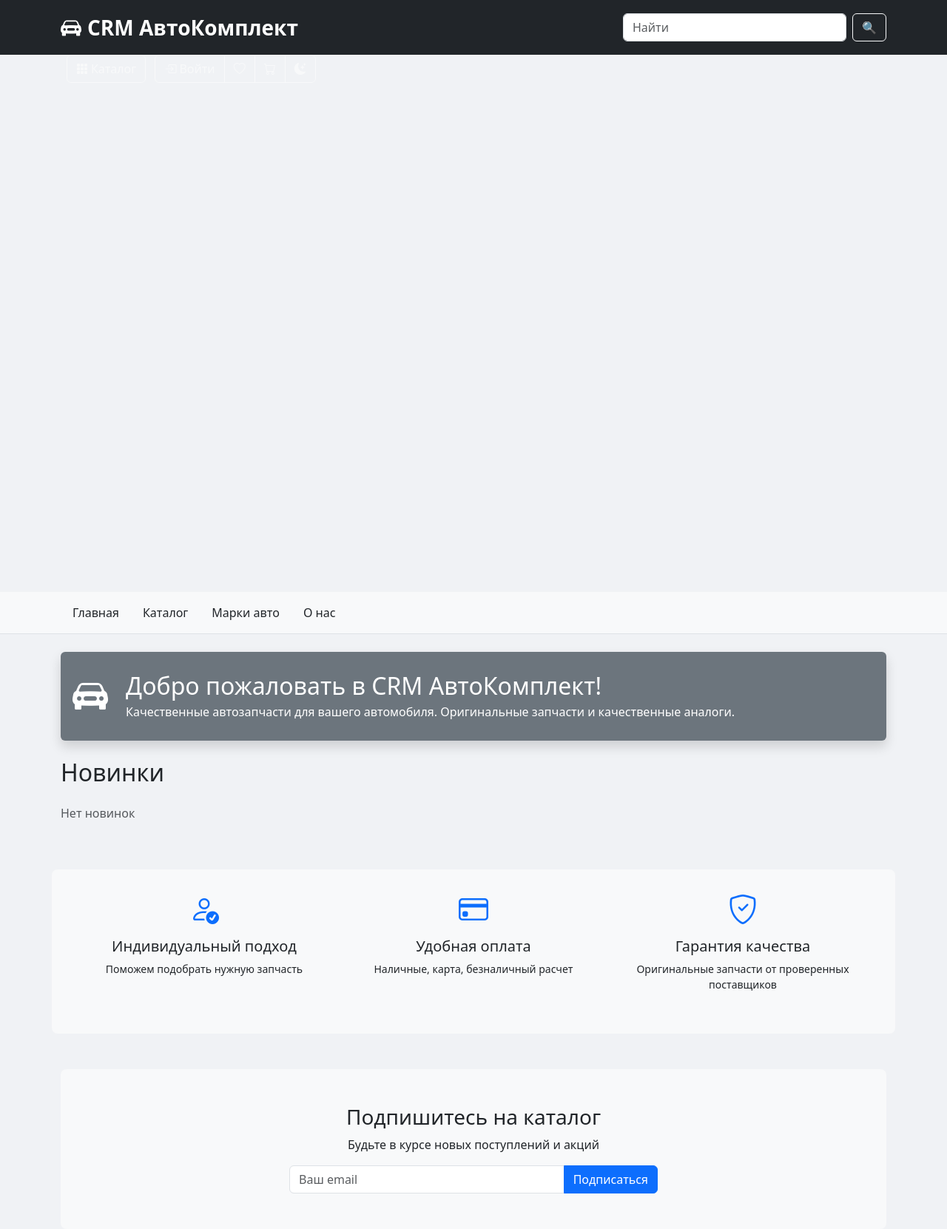
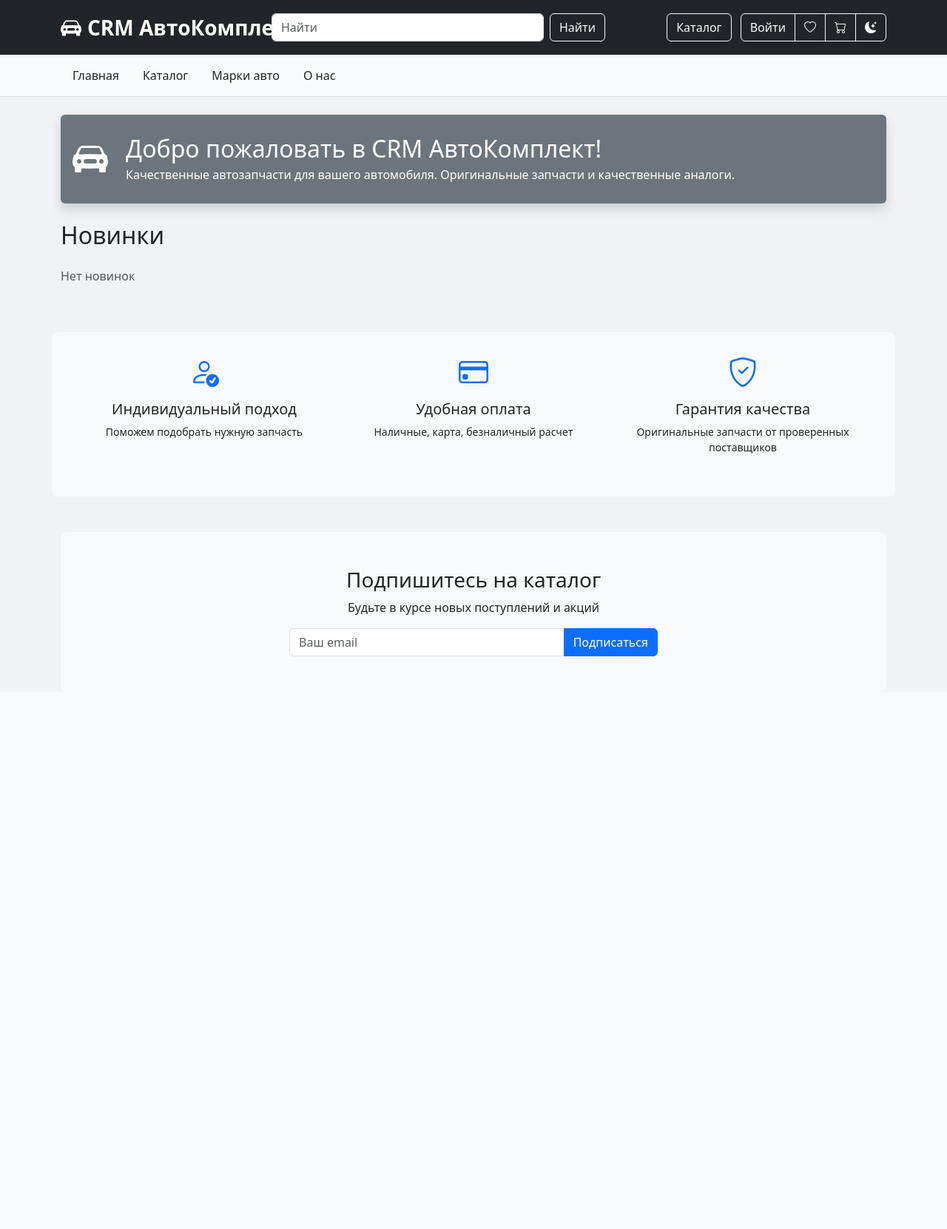
Before and after one commit to Akika15/crm-auto, a Django app: page / in a window 1280 px wide. Shown: the whole page at 74% size. After the commit the page ends 887 px from the top, so only its background shows below. Run offline with Django 5.2, Linux system fonts and the light colour scheme.

Commit message:
Restore original layout: header, menu, guest page

```diff
--- a/crm_app/templates/crm_app/base.html
+++ b/crm_app/templates/crm_app/base.html
@@ -6,20 +6,6 @@
     <title>CRM АвтоКомплект</title>
     <link href="https://cdn.jsdelivr.net/npm/bootstrap@5.3.0/dist/css/bootstrap.min.css" rel="stylesheet">
     <link rel="stylesheet" href="https://cdn.jsdelivr.net/npm/bootstrap-icons@1.11.3/font/bootstrap-icons.min.css">
-    <style>
-        .search-form {
-            max-width: 300px;
-        }
-        @media (max-width: 768px) {
-            .search-form {
-                max-width: 100%;
-                margin-top: 10px;
-            }
-            .navbar-brand {
-                font-size: 1.2rem;
-            }
-        }
-    </style>
 </head>
 <body style="background-color: #f0f2f5; min-height: 100vh; transition: all 0.3s ease;">
     <div style="min-height: 100vh;">
@@ -27,27 +13,19 @@
         <div class="bg-dark py-3">
             <div class="container">
                 <div class="row align-items-center">
-            <div class="col-md-4">
+                    <div class="col-md-3">
                         <a class="navbar-brand text-white fs-3 fw-bold" href="{% url 'crm_app:dashboard' %}">
                             <i class="bi bi-car-front-fill me-2"></i>CRM АвтоКомплект
                         </a>
                     </div>
-            <div class="col-md-4">
-                <!-- Пусто для отступа -->
+                    <div class="col-md-5">
+                        <form class="d-flex" role="search" method="get" action="{% url 'crm_app:catalog' %}">
+                            <input class="form-control me-2" type="search" name="search" placeholder="Найти" aria-label="Search">
+                            <button class="btn btn-outline-light" type="submit">Найти</button>
+                        </form>
                     </div>
                     <div class="col-md-4 text-end">
-                <form class="d-flex" role="search" method="get" action="{% url 'crm_app:catalog' %}">
-                    <input class="form-control me-2" type="search" name="search" placeholder="Найти" aria-label="Search">
-                    <button class="btn btn-outline-light" type="submit">🔍</button>
-                </form>
-            </div>
-        </div>
-    </div>
- </div>
-                    <div class="col-md-4 text-end">
-                        <a href="{% url 'crm_app:catalog' %}" class="btn btn-outline-light me-2">
-                            <i class="bi bi-grid-3x3-gap-fill me-1"></i>Каталог
-                        </a>
+                        <a href="{% url 'crm_app:catalog' %}" class="btn btn-outline-light me-2">Каталог</a>
                         <div class="btn-group">
                             {% if user.is_authenticated %}
                                 <button type="button" class="btn btn-outline-light dropdown-toggle" data-bs-toggle="dropdown">
@@ -74,9 +52,7 @@
                                     </li>
                                 </ul>
                             {% else %}
-                                <a href="{% url 'login' %}" class="btn btn-outline-light">
-                                    <i class="bi bi-box-arrow-in-right me-1"></i>Войти
-                                </a>
+                                <a href="{% url 'login' %}" class="btn btn-outline-light">Войти</a>
                             {% endif %}
                             <a href="{% url 'crm_app:wishlist' %}" class="btn btn-outline-light">
                                 <i class="bi bi-heart"></i>
@@ -98,16 +74,16 @@
             <div class="container">
                 <ul class="nav justify-content-start">
                     <li class="nav-item">
-                        <a class="nav-link {% if request.resolver_match.url_name == 'dashboard' %}active{% endif %} text-dark" href="{% url 'crm_app:dashboard' %}">Главная</a>
+                        <a class="nav-link text-dark" href="{% url 'crm_app:dashboard' %}">Главная</a>
                     </li>
                     <li class="nav-item">
-                        <a class="nav-link {% if request.resolver_match.url_name == 'catalog' %}active{% endif %} text-dark" href="{% url 'crm_app:catalog' %}">Каталог</a>
+                        <a class="nav-link text-dark" href="{% url 'crm_app:catalog' %}">Каталог</a>
                     </li>
                     <li class="nav-item">
-                        <a class="nav-link {% if request.resolver_match.url_name == 'brands' %}active{% endif %} text-dark" href="{% url 'crm_app:brands' %}">Марки авто</a>
+                        <a class="nav-link text-dark" href="{% url 'crm_app:brands' %}">Марки авто</a>
                     </li>
                     <li class="nav-item">
-                        <a class="nav-link {% if request.resolver_match.url_name == 'about' %}active{% endif %} text-dark" href="{% url 'crm_app:about' %}">О нас</a>
+                        <a class="nav-link text-dark" href="{% url 'crm_app:about' %}">О нас</a>
                     </li>
                 </ul>
             </div>
@@ -124,36 +100,25 @@
     <script>
         function setTheme(theme) {
             if (theme === 'dark') {
-                document.body.style.backgroundColor = '#1e1e1e';
-                document.body.style.color = '#ffffff';
+                document.body.style.backgroundColor = '#1a1a2e';
+                document.body.style.color = '#e0e0e0';
                 document.querySelectorAll('.card').forEach(card => {
-                    card.style.backgroundColor = '#2d2d2d';
-                    card.style.color = '#ffffff';
+                    card.style.backgroundColor = '#2d2d3a';
+                    card.style.color = '#e0e0e0';
                     card.style.borderColor = '#444';
                 });
                 document.querySelectorAll('.card-header').forEach(header => {
                     header.style.backgroundColor = '#0d6efd';
-                    header.style.color = '#ffffff';
+                    header.style.color = 'white';
                 });
                 document.querySelectorAll('.table').forEach(table => {
-                    table.style.backgroundColor = '#2d2d2d';
-                    table.style.color = '#ffffff';
+                    table.style.backgroundColor = '#2d2d3a';
+                    table.style.color = '#e0e0e0';
                 });
                 document.querySelectorAll('.list-group-item').forEach(item => {
-                    item.style.backgroundColor = '#2d2d2d';
-                    item.style.color = '#ffffff';
+                    item.style.backgroundColor = '#2d2d3a';
+                    item.style.color = '#e0e0e0';
                     item.style.borderColor = '#444';
-                });
-                document.querySelectorAll('.text-muted').forEach(el => {
-                    el.style.color = '#cccccc';
-                });
-                document.querySelectorAll('p, span, div, li, a').forEach(el => {
-                    if (!el.classList.contains('btn') && !el.classList.contains('navbar-brand') && !el.classList.contains('dropdown-item')) {
-                        el.style.color = '#ffffff';
-                    }
-                });
-                document.querySelectorAll('.dropdown-item').forEach(el => {
-                    el.style.color = '#212529';
                 });
                 document.getElementById('theme-icon').className = 'bi bi-sun-fill';
                 localStorage.setItem('theme', 'dark');
@@ -178,9 +143,6 @@
                     item.style.color = '';
                     item.style.borderColor = '';
                 });
-                document.querySelectorAll('.text-muted').forEach(el => {
-                    el.style.color = '#6c757d';
-                });
                 document.getElementById('theme-icon').className = 'bi bi-moon-stars-fill';
                 localStorage.setItem('theme', 'light');
             }
--- a/crm_app/templates/crm_app/guest_home.html
+++ b/crm_app/templates/crm_app/guest_home.html
@@ -40,7 +40,7 @@
     {% endfor %}
 </div>
 
-<!-- Преимущества (реальные) -->
+<!-- Преимущества -->
 <div class="row bg-light rounded-3 p-4 mt-4 text-center">
     <div class="col-md-4 mb-3">
         <i class="bi bi-person-check fs-1 text-primary"></i>
```
Lines whose indentation alone changed are shown as unchanged.
